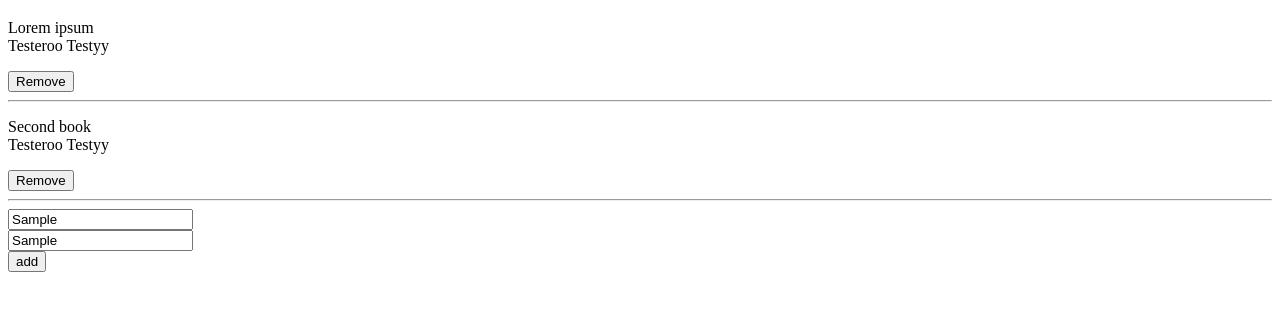
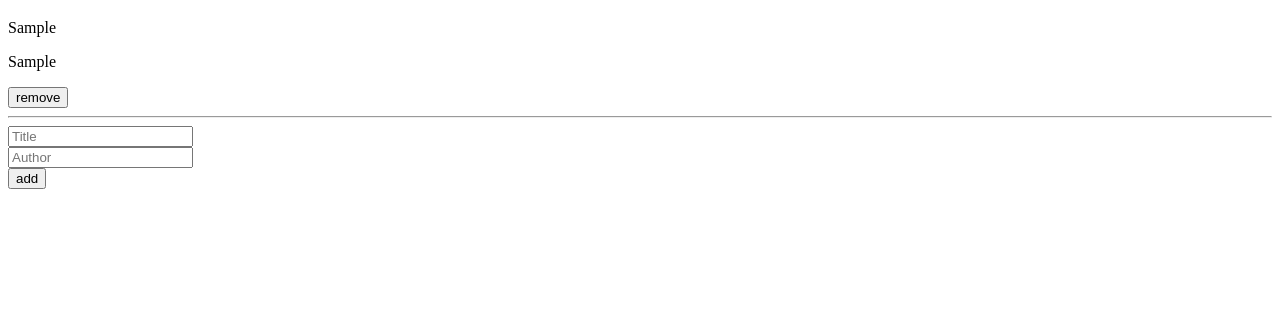
Before and after one commit to Kingno3l/Awesome-Books-Microverse-Module2-Week1, a plain HTML site: page index.html in a window 1280 px wide. Both pictures are taken after typing "Sample", "Sample" into the empty fields and a click on the button "add". Shown: the part 61-372 px from the top of the page. Drawn offline with Linux system fonts and the light colour scheme.

Commit message:
add book function done

```diff
--- a/index.html
+++ b/index.html
@@ -8,16 +8,19 @@
 </head>
 <body>
     <h1>Awesome books</h1>
+    <div class="list">
+        <div class="listall">
 
-    <p>Lorem ipsum <br> Testeroo Testyy</p>
-    <button>Remove</button>
-    <hr>
-    <p>Second book <br> Testeroo Testyy</p>
-    <button>Remove</button>
-    <hr>
+        </div>
+    </div>
+    <form action="">
     <input type="text" name="title" id="title" placeholder="Title"> <br>
     <input type="text" name="author" id="author" placeholder="Author"> <br>
     <button id="btn">add</button>
+</form>
+    <div id="msg">
+        <pre></pre>
+    </div>
 </body>
-<script></script>
+<script src="script.js"></script>
 </html>
--- a/script.js
+++ b/script.js
@@ -1,17 +1,39 @@
-let books = [];
+//let books = [];
 
 //add book function...
 const addBook = (ev) => {
     ev.preventDefault();
-    let book = {
-        title: document.getElementById('title').ariaValueMax,
+    let books = [{
+        title: document.getElementById('title').value,
         author: document.getElementById('author').value
-    }
-
-    books.push(book);
+    },];
 
     //clear the form for next entry...
     document.querySelector('form').reset();
 
+    const listall = document.getElementsByClassName('listall')[0];
+    console.log(listall);
 
+    books.forEach((book) => {
+        let itemHR = document.createElement('hr');
+        let buttonRemove = document.createElement('button');
+        buttonRemove.innerHTML = 'remove';
+        let itemP1 = document.createElement('p');
+        let itemP2 = document.createElement('p');
+
+        let itemP1Text = document.createTextNode(book.author);
+        let itemP2Text = document.createTextNode(book.title);
+
+        itemP1.appendChild(itemP1Text);
+        itemP2.appendChild(itemP2Text);
+
+        listall.appendChild(itemP1);
+        listall.appendChild(itemP2);
+        listall.appendChild(buttonRemove);
+        listall.appendChild(itemHR);
+    });
 }
+
+document.addEventListener('DOMContentLoaded', () => {
+    document.getElementById('btn').addEventListener('click', addBook);
+});
```
